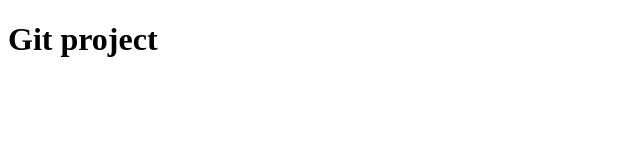
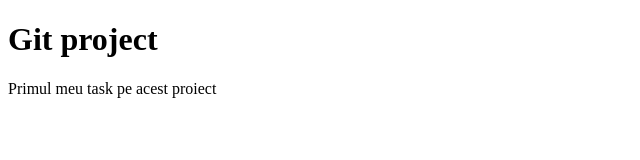
Before and after one commit to BiancaTu/git-Project, a plain HTML site: page index.html in a window 1280 px wide. Shown: the whole page, without its empty margins (0-640 px from the left). Drawn offline with Linux system fonts and the light colour scheme.

Commit message:
primul paragrag

```diff
--- a/index.html
+++ b/index.html
@@ -7,5 +7,6 @@
   </head>
   <body>
     <h1>Git project</h1>
+    <p>Primul meu task pe acest proiect</p>
   </body>
 </html>
```
